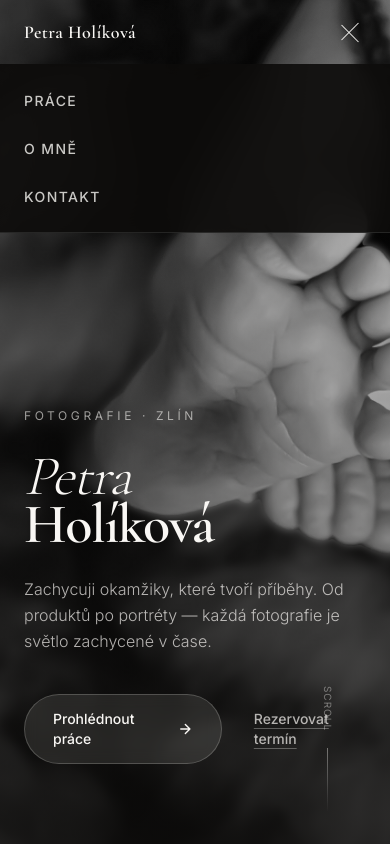
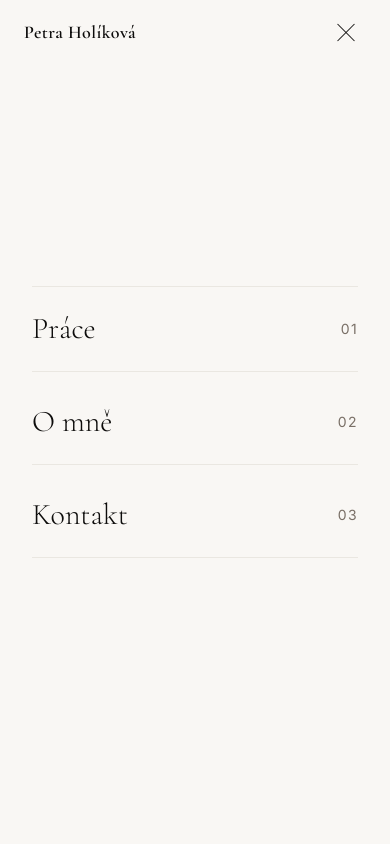
Before and after one commit to imrichkascak/holikovapetra.cz, a Next.js app: page / in a window 390 px wide. Both pictures are taken after a click on the button 350 px from the left and 32 px from the top of the page. Shown: the top 844 px of the page. Built offline with nearby package versions, Linux system fonts and the light colour scheme.

Commit message:
Mobile nav: full-screen overlay with large tap targets

```diff
--- a/src/components/Navigation.tsx
+++ b/src/components/Navigation.tsx
@@ -19,19 +19,31 @@ export function Navigation() {
     return () => window.removeEventListener("scroll", onScroll);
   }, []);
 
+  // Prevent body scroll when menu is open
+  useEffect(() => {
+    document.body.style.overflow = menuOpen ? "hidden" : "";
+    return () => { document.body.style.overflow = ""; };
+  }, [menuOpen]);
+
   const handleNavClick = (href: string) => {
     setMenuOpen(false);
     const el = document.querySelector(href);
     if (el) el.scrollIntoView({ behavior: "smooth" });
   };
 
+  // When menu is open, always use dark (ink) text since overlay is cream
+  const headerTextColor = menuOpen || scrolled ? "text-ink" : "text-cream";
+
   return (
+    <>
       <header
         role="banner"
         className={cn(
           "fixed top-0 inset-x-0 z-50 transition-all duration-500",
-        scrolled
+          scrolled && !menuOpen
             ? "bg-cream/80 backdrop-blur-xl border-b border-mist/60 shadow-sm"
+            : menuOpen
+            ? "bg-cream"
             : "bg-transparent"
         )}
       >
@@ -44,11 +56,12 @@ export function Navigation() {
             href="#"
             onClick={(e) => {
               e.preventDefault();
+              setMenuOpen(false);
               window.scrollTo({ top: 0, behavior: "smooth" });
             }}
             className={cn(
               "font-display font-semibold text-lg tracking-wide transition-colors duration-300",
-            scrolled ? "text-ink" : "text-cream"
+              headerTextColor
             )}
             aria-label="Petra Holíková — přejít na začátek stránky"
           >
@@ -83,14 +96,14 @@ export function Navigation() {
             aria-controls="mobile-menu"
             onClick={() => setMenuOpen((v) => !v)}
             className={cn(
-            "md:hidden flex flex-col justify-center items-center w-8 h-8 gap-1.5 transition-colors",
-            scrolled ? "text-ink" : "text-cream"
+              "md:hidden flex flex-col justify-center items-center w-10 h-10 gap-1.5 transition-colors",
+              headerTextColor
             )}
           >
             <span
               className={cn(
                 "block w-6 h-px bg-current transition-all duration-300",
-              menuOpen ? "rotate-45 translate-y-2" : ""
+                menuOpen ? "rotate-45 translate-y-[7px]" : ""
               )}
             />
             <span
@@ -102,48 +115,50 @@ export function Navigation() {
             <span
               className={cn(
                 "block w-6 h-px bg-current transition-all duration-300",
-              menuOpen ? "-rotate-45 -translate-y-2" : ""
+                menuOpen ? "-rotate-45 -translate-y-[7px]" : ""
               )}
             />
           </button>
         </nav>
+      </header>
 
-      {/* Mobile drawer */}
+      {/* Full-screen mobile overlay */}
       <div
         id="mobile-menu"
         role="dialog"
         aria-label="Navigační menu"
         aria-modal="true"
+        aria-hidden={!menuOpen}
         className={cn(
-          "md:hidden absolute inset-x-0 backdrop-blur-xl border-b transition-all duration-300 overflow-hidden",
-          scrolled
-            ? "bg-cream/95 border-mist"
-            : "bg-ink/90 border-white/10",
-          menuOpen ? "max-h-64 opacity-100" : "max-h-0 opacity-0"
+          "md:hidden fixed inset-0 z-40 bg-cream flex flex-col justify-center items-center transition-all duration-300",
+          menuOpen ? "opacity-100 pointer-events-auto" : "opacity-0 pointer-events-none"
         )}
       >
-        <ul className="flex flex-col p-6 gap-6 list-none" role="list">
-          {navLinks.map((link) => (
-            <li key={link.href}>
+        <ul className="flex flex-col items-center gap-2 list-none w-full px-8" role="list">
+          {navLinks.map((link, i) => (
+            <li key={link.href} className="w-full">
               <a
                 href={link.href}
+                tabIndex={menuOpen ? 0 : -1}
                 onClick={(e) => {
                   e.preventDefault();
                   handleNavClick(link.href);
                 }}
                 className={cn(
-                  "text-sm font-sans font-medium uppercase tracking-widest transition-colors",
-                  scrolled
-                    ? "text-dust hover:text-gold"
-                    : "text-cream/80 hover:text-gold-light"
+                  "flex items-center justify-between w-full py-6 border-b border-mist",
+                  "font-display text-3xl font-light text-ink hover:text-gold transition-colors duration-200",
+                  i === 0 && "border-t"
                 )}
               >
-                {link.label}
+                <span>{link.label}</span>
+                <span className="text-dust text-sm font-sans font-normal tracking-widest">
+                  0{i + 1}
+                </span>
               </a>
             </li>
           ))}
         </ul>
       </div>
-    </header>
+    </>
   );
 }
```
Lines whose indentation alone changed are shown as unchanged.
